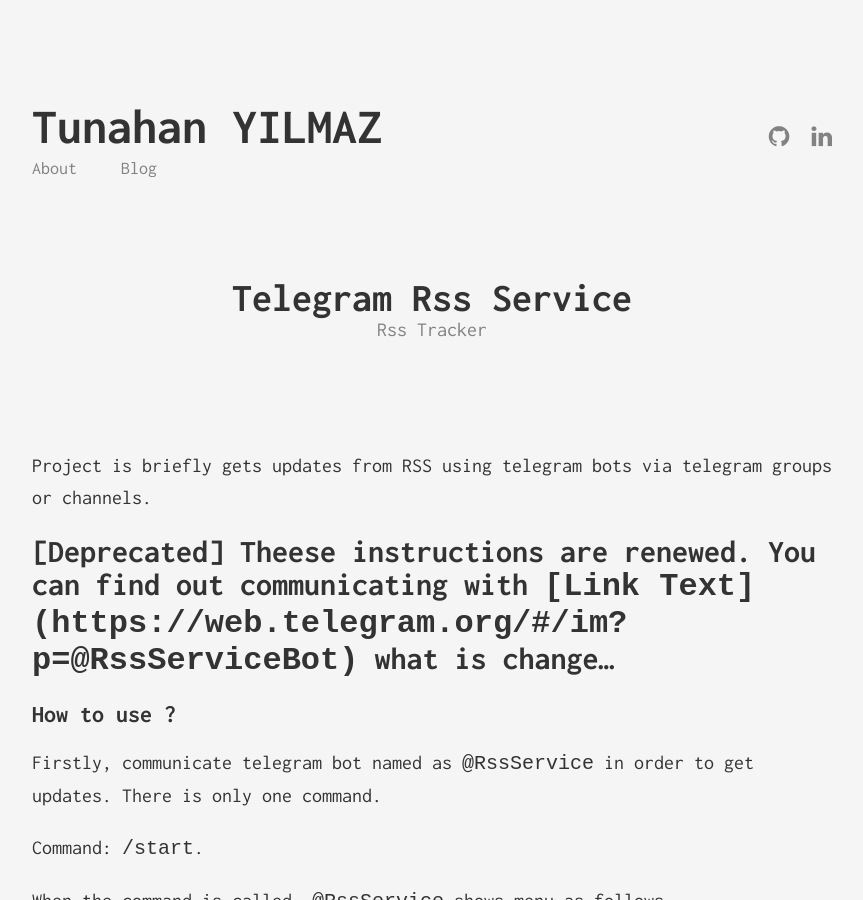
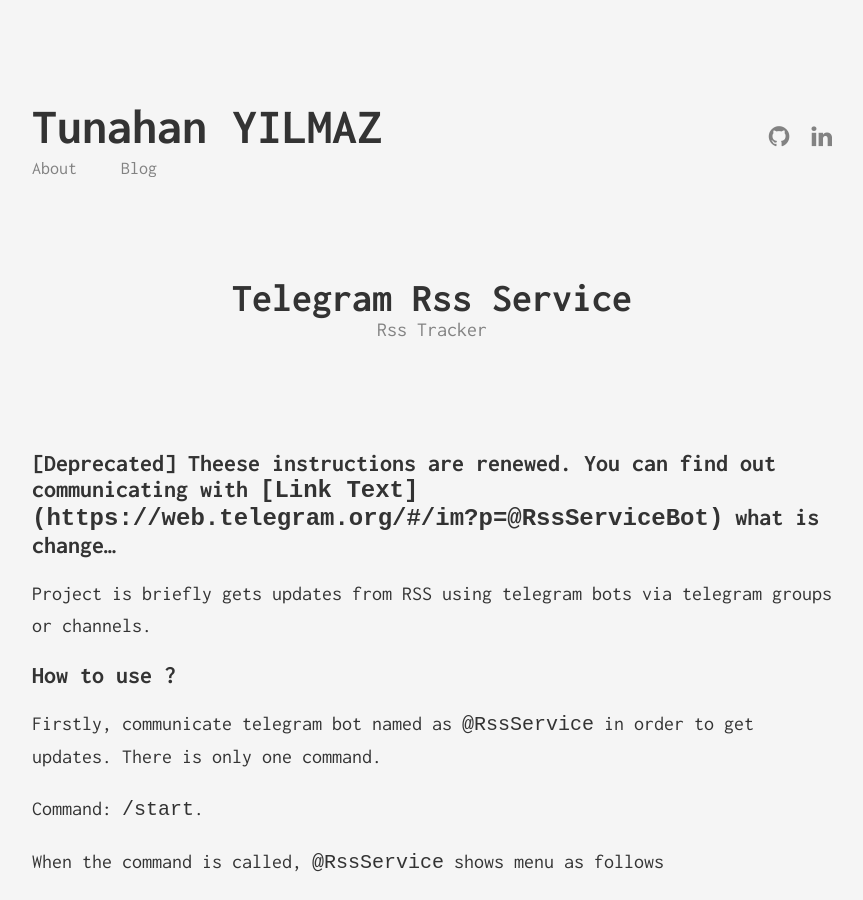
Before and after one commit to tyilmaz1994/tyilmaz1994.github.io, a Jekyll site: the page built from _posts/2018-09-06-telegram-rss-service.markdown, in a window 1280 px wide and 900 px high. Shown: the whole window, without its empty margins (208-1071 px from the left). Built offline with Jekyll 4.4.1, drawn with Linux system fonts in a browser that asks for light colours.

```diff
--- a/_posts/2018-09-06-telegram-rss-service.markdown
+++ b/_posts/2018-09-06-telegram-rss-service.markdown
@@ -5,9 +5,10 @@ subtitle: "Rss Tracker"
 date:   2018-09-06 23:34:01
 categories: [projects, documentation]
 ---
+
+## [Deprecated] Theese instructions are renewed. You can find out communicating with `[Link Text](https://web.telegram.org/#/im?p=@RssServiceBot)` what is change...
+
 Project is briefly gets updates from RSS using telegram bots via telegram groups or channels.
-
-# [Deprecated] Theese instructions are renewed. You can find out communicating with `[Link Text](https://web.telegram.org/#/im?p=@RssServiceBot)` what is change...
 
 ## How to use ?
 
```
